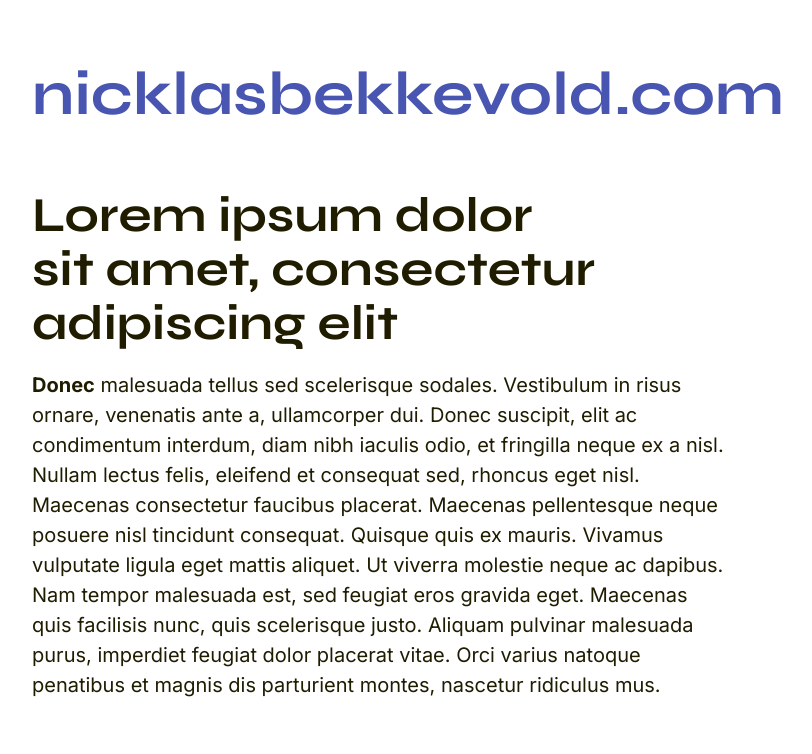
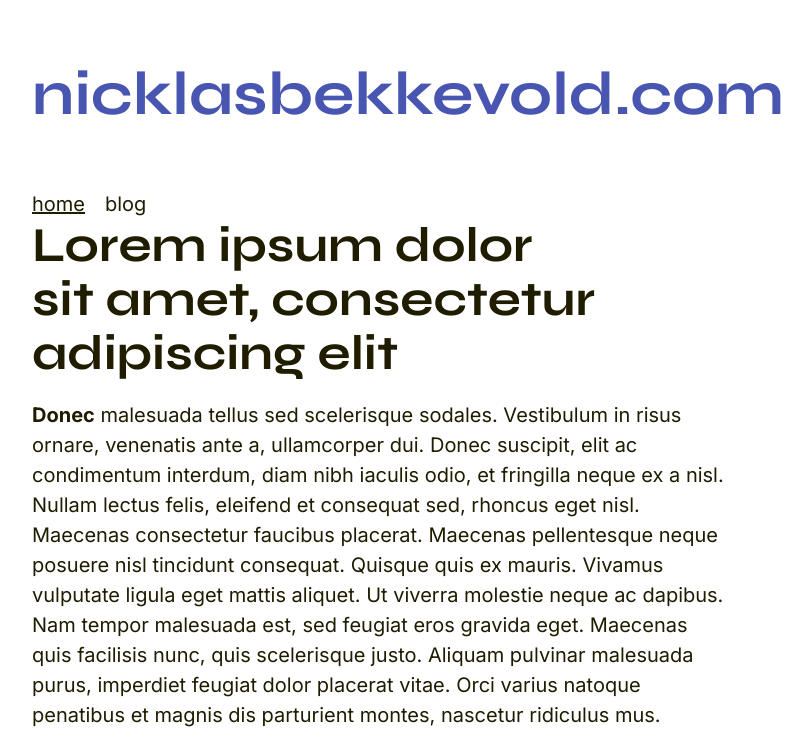
Before and after one commit to nicklasbekkevold/nicklasbekkevold.com, a Next.js app: page / in a window 1280 px wide. Shown: the top 754 px of the page, without its empty margins (261-1073 px from the left). Built offline with nearby package versions, Linux system fonts and the light colour scheme.

Commit message:
Create minimal navbar

```diff
--- /dev/null
+++ b/app/components/NavBar.module.css
@@ -0,0 +1,14 @@
+.navbar {
+  display: flex;
+  justify-content: flex-start;
+}
+
+.navbar > a {
+  margin-right: 1em;
+  color: var(--color-text);
+  text-decoration: none;
+}
+
+.navbar .active {
+  text-decoration: underline;
+}
--- /dev/null
+++ b/app/components/NavBar.tsx
@@ -0,0 +1,40 @@
+"use client";
+
+import Link from "next/link";
+import { usePathname } from "next/navigation";
+import styles from "./NavBar.module.css";
+
+const navItems = [
+  {
+    path: "/",
+    name: "home",
+  },
+  {
+    path: "/blog",
+    name: "blog",
+  },
+];
+
+export default function NavBar() {
+  let currentPath = usePathname() || "/";
+  if (currentPath.includes("/blog/")) {
+    currentPath = "/blog";
+  }
+  console.log(currentPath);
+
+  return (
+    <nav className={styles.navbar}>
+      {navItems.map(({ path, name }) => {
+        return (
+          <Link
+            key={path}
+            href={path}
+            className={path === currentPath ? styles.active : ""}
+          >
+            {name}
+          </Link>
+        );
+      })}
+    </nav>
+  );
+}
--- a/app/layout.tsx
+++ b/app/layout.tsx
@@ -1,6 +1,7 @@
 import "./globals.css";
 import type { Metadata } from "next";
 import { Syne, Inter } from "next/font/google";
+import NavBar from "./components/NavBar";
 
 const syne = Syne({
   subsets: ["latin"],
@@ -30,6 +31,7 @@
       <body className={`${syne.variable} ${inter.variable}`}>
         <header className="wrapper">
           <h1>nicklasbekkevold.com</h1>
+          <NavBar />
         </header>
         {children}
         <footer className="wrapper flow">&copy; 2023 Nicklas Bekkevold</footer>
--- a/app/page.tsx
+++ b/app/page.tsx
@@ -1,5 +1,3 @@
-import Image from "next/image";
-
 export default function Home() {
   return (
     <main>
```
